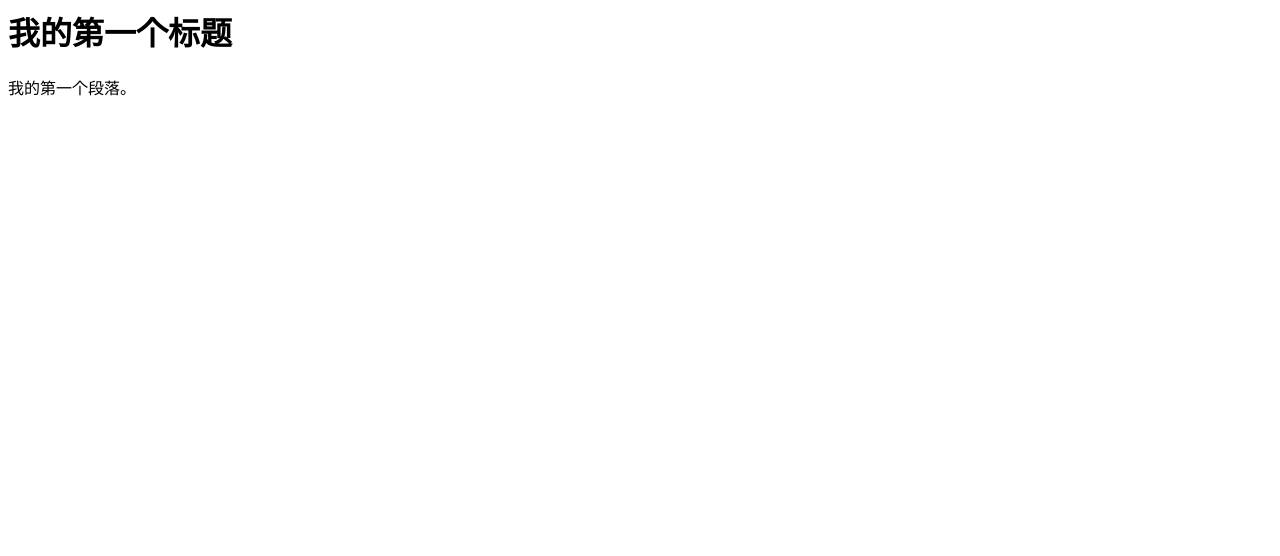
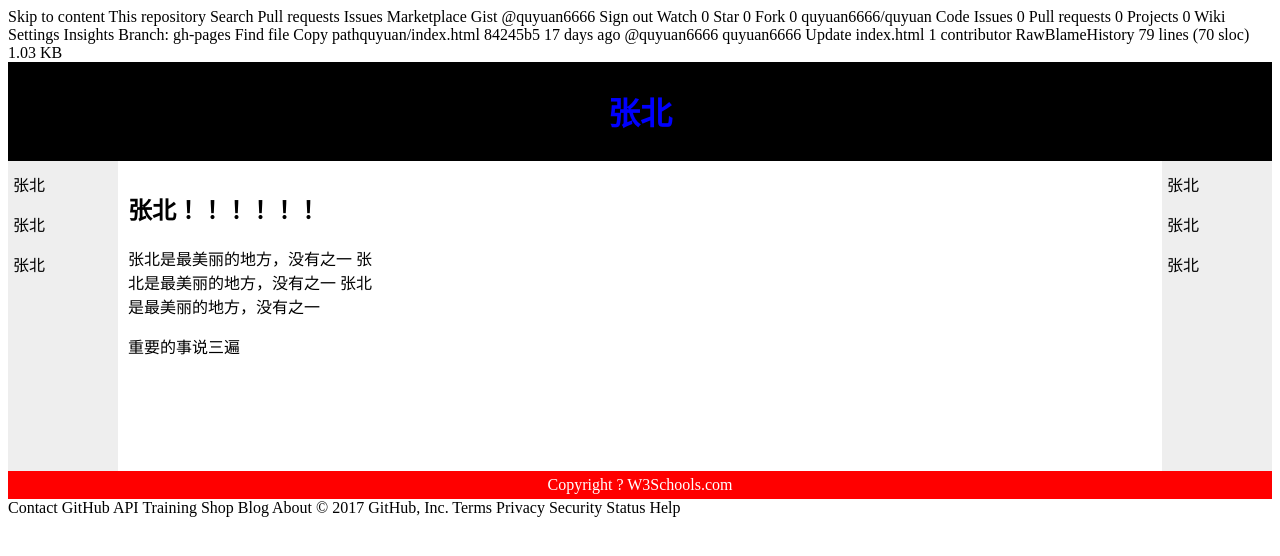
Before and after one commit to quyuan6666/quyuan, a plain HTML site: page index.html in a window 1280 px wide. Drawn offline with Linux system fonts and the light colour scheme.

Commit message:
Create index.html

```diff
--- a/index.html
+++ b/index.html
@@ -1,6 +1,99 @@
+Skip to content
+This repository
+Search
+Pull requests
+Issues
+Marketplace
+Gist
+ @quyuan6666
+ Sign out
+ Watch 0
+  Star 0
+  Fork 0 quyuan6666/quyuan
+ Code  Issues 0  Pull requests 0  Projects 0  Wiki  Settings Insights
+Branch: gh-pages Find file Copy pathquyuan/index.html
+84245b5  17 days ago
+@quyuan6666 quyuan6666 Update index.html
+1 contributor
+RawBlameHistory
+79 lines (70 sloc)  1.03 KB
+<!DOCTYPE html>
 <html>
+
+<head>
+<style>
+#header {
+    background-color:black;
+    color:blue;
+    text-align:center;
+    padding:5px;
+}
+#nav {
+    line-height:40px;
+    background-color:#eeeeee;
+    height:300px;
+    width:100px;
+    float:left;
+    padding:5px;
+}
+#nav2 {
+    line-height:40px;
+    background-color:#eeeeee;
+    height:300px;
+    width:100px;
+    float:right;
+    padding:5px;
+}
+#section {
+    width:250px;
+    float:left;
+    padding:10px;
+}
+#footer {
+    background-color:red;
+    color:white;
+    clear:both;
+    text-align:center;
+   padding:5px;
+}
+</style>
+</head>
+
 <body>
-<h1>我的第一个标题</h1>
-<p>我的第一个段落。</p>
+
+<div id="header">
+<h1>张北</h1>
+</div>
+
+<div id="nav">
+张北<br>
+张北<br>
+张北<br>
+</div>
+
+<div id="nav2">
+张北<br>
+张北<br>
+张北<br>
+</div>
+
+<div id="section">
+<h2>张北！！！！！！</h2>
+<p>
+张北是最美丽的地方，没有之一
+张北是最美丽的地方，没有之一
+张北是最美丽的地方，没有之一
+</p>
+<p>
+重要的事说三遍
+</p>
+</div>
+
+<div id="footer">
+Copyright ? W3Schools.com
+</div>
+
 </body>
 </html>
+Contact GitHub API Training Shop Blog About
+© 2017 GitHub, Inc. Terms Privacy Security Status Help
```
